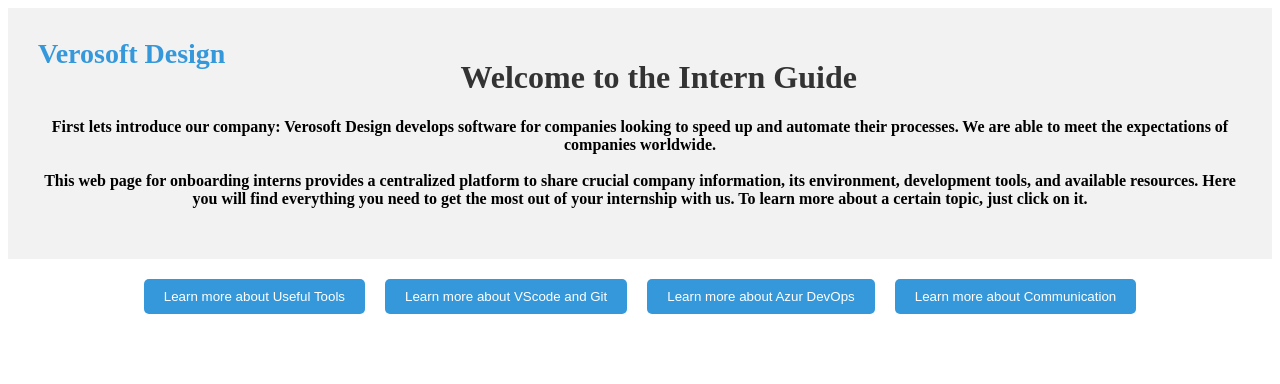
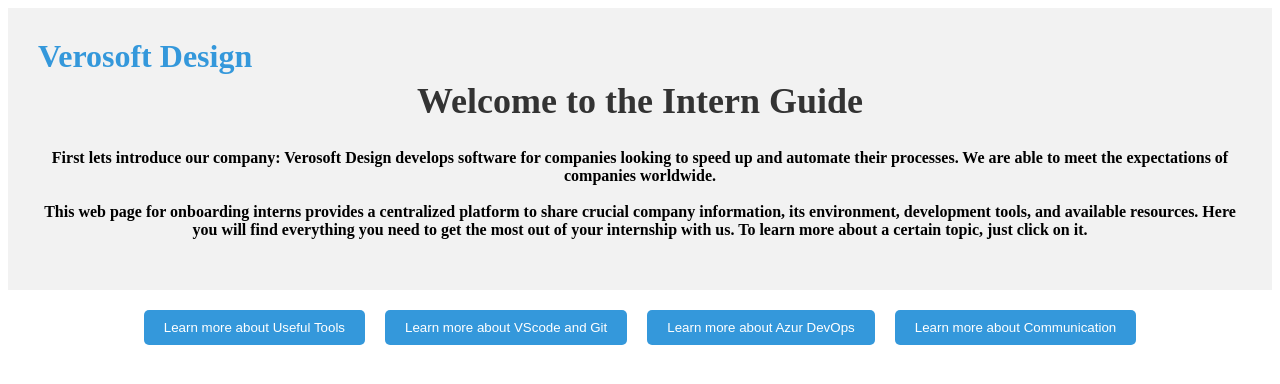
Before and after one commit to OthmanLa/Intern-project, an Angular app: page / in a window 1280 px wide. Shown: the top 384 px of the page. Built offline with nearby package versions, Linux system fonts and the light colour scheme.

Commit message:
update header visual

```diff
--- a/src/app/header/header.component.css
+++ b/src/app/header/header.component.css
@@ -1,22 +1,22 @@
 .full-width {
   width: 100%;
-  background-color: #f2f2f2; /* Couleur de fond légère */
+  background-color: #f2f2f2;
   text-align: center;
-  padding: 30px; /* Espacement interne pour un aspect aéré */
+  padding: 30px;
   box-sizing: border-box;
 }
 
 .logo {
   float: left;
   margin: 0;
-  color: #3498db; /* Couleur bleue */
-  font-size: 28px; /* Taille de police ajustée */
+  color: #3498db;
+  font-size: 32px; /* Augmenter légèrement la taille de la police */
+  font-weight: bold; /* Ajouter une épaisseur au texte */
 }
 
 .welcome {
-  font-size: 32px; /* Taille de police augmentée pour l'en-tête principal */
-  margin-top: 50 px; /* Supprimer la marge supérieure pour l'en-tête principal */
-  color: #333; /* Couleur de texte plus foncée */
-  margin-right: 150px;
-
+  font-size: 36px; /* Augmenter la taille de police pour l'en-tête principal */
+  margin-top: 40px; /* Ajuster légèrement la marge supérieure */
+  color: #333;
+  line-height: 1.3; /* Augmenter l'espacement entre les lignes pour une meilleure lisibilité */
 }
```
